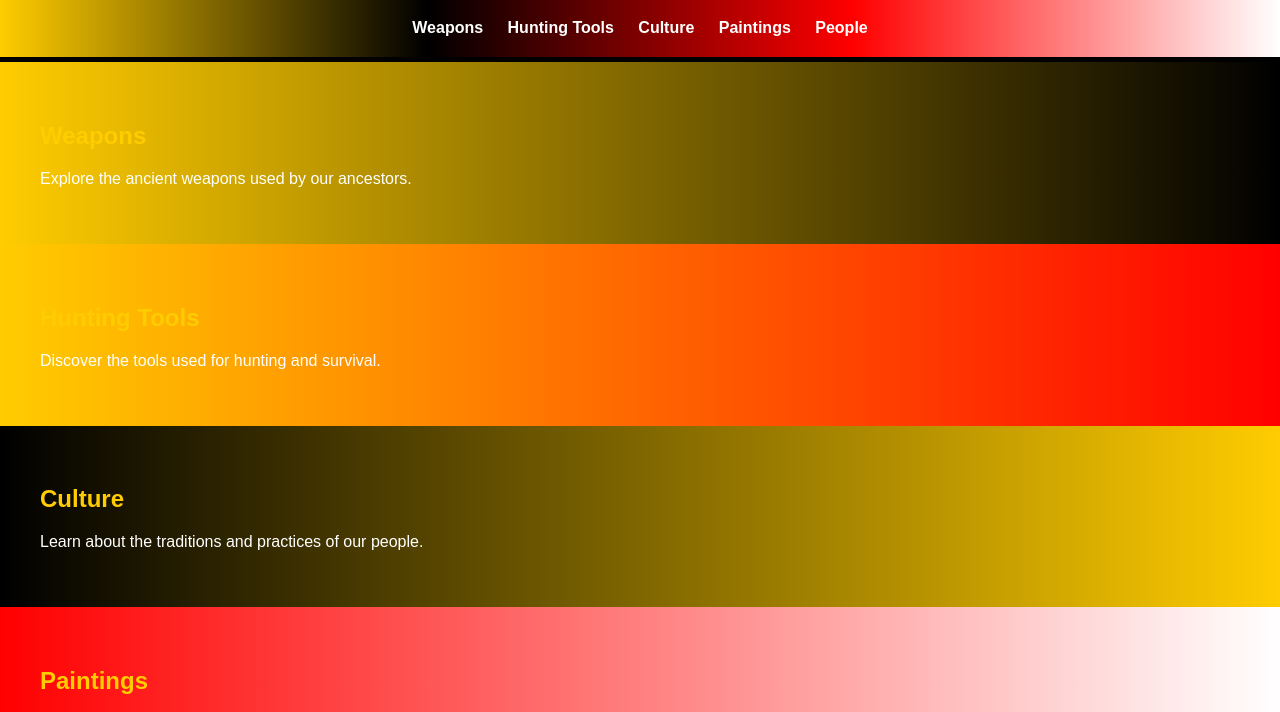
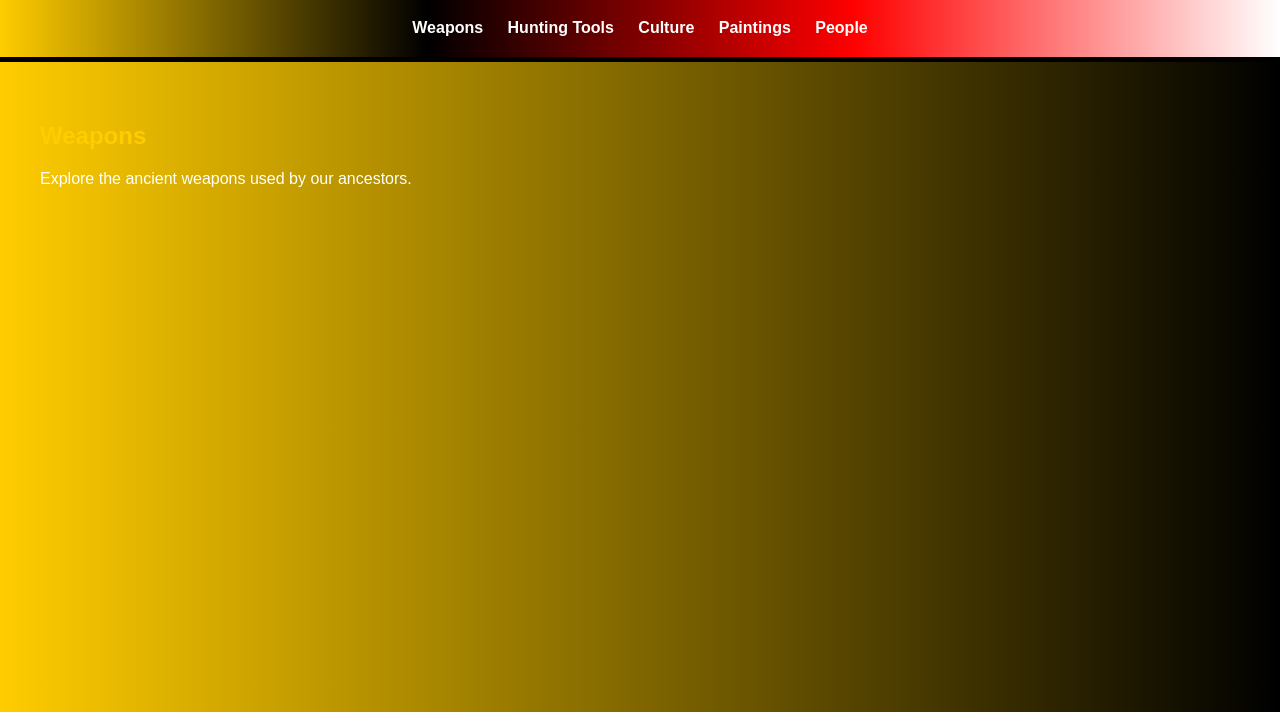
Before and after one commit to Jp-web18/web_museum, a plain HTML site: page Index.html in a window 1280 px wide. Shown: the part 81-793 px from the top of the page. Drawn offline with Linux system fonts and the light colour scheme.

Commit message:
fixed_codes

```diff
--- a/styles.css
+++ b/styles.css
@@ -3,14 +3,14 @@ html, body {
   height: 100%;
   margin: 0;
   font-family: Arial, sans-serif;
-  display: flex;
-  flex-direction: column;
   background-color: #2f2f2f;
   color: white;
+  padding: 0;
 }
 
 header {
-  background: linear-gradient(to right, #FFCC00, #000000, #FF0000, #FFFFFF);
+  background: linear-gradient(to right, #FFCC00,
+  #000000, #FF0000, #FFFFFF);
   padding: 20px;
   text-align: center;
   border-bottom: 5px solid #000;
@@ -41,6 +41,7 @@ section {
   height: 100vh;
   padding: 40px;
   text-align: left;
+  height: 100vh;
 }
 
 section h2 {
```
